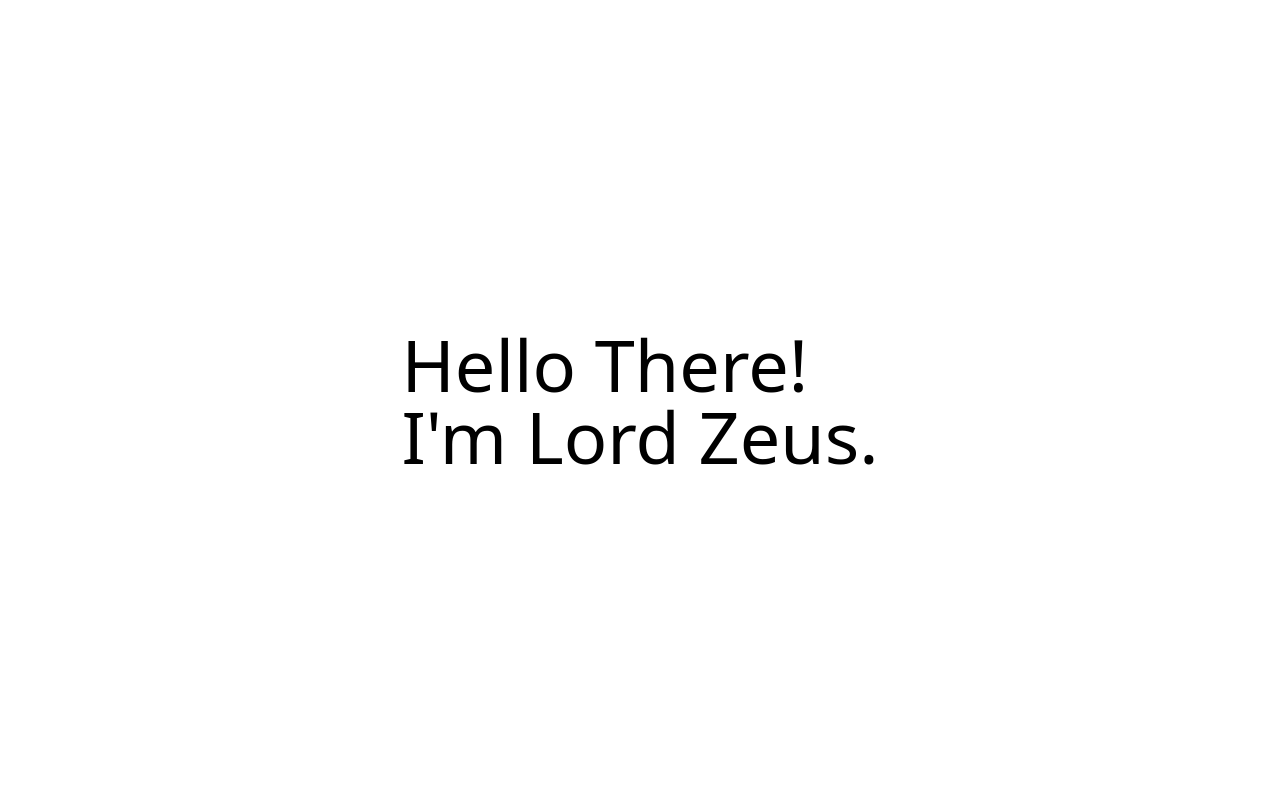
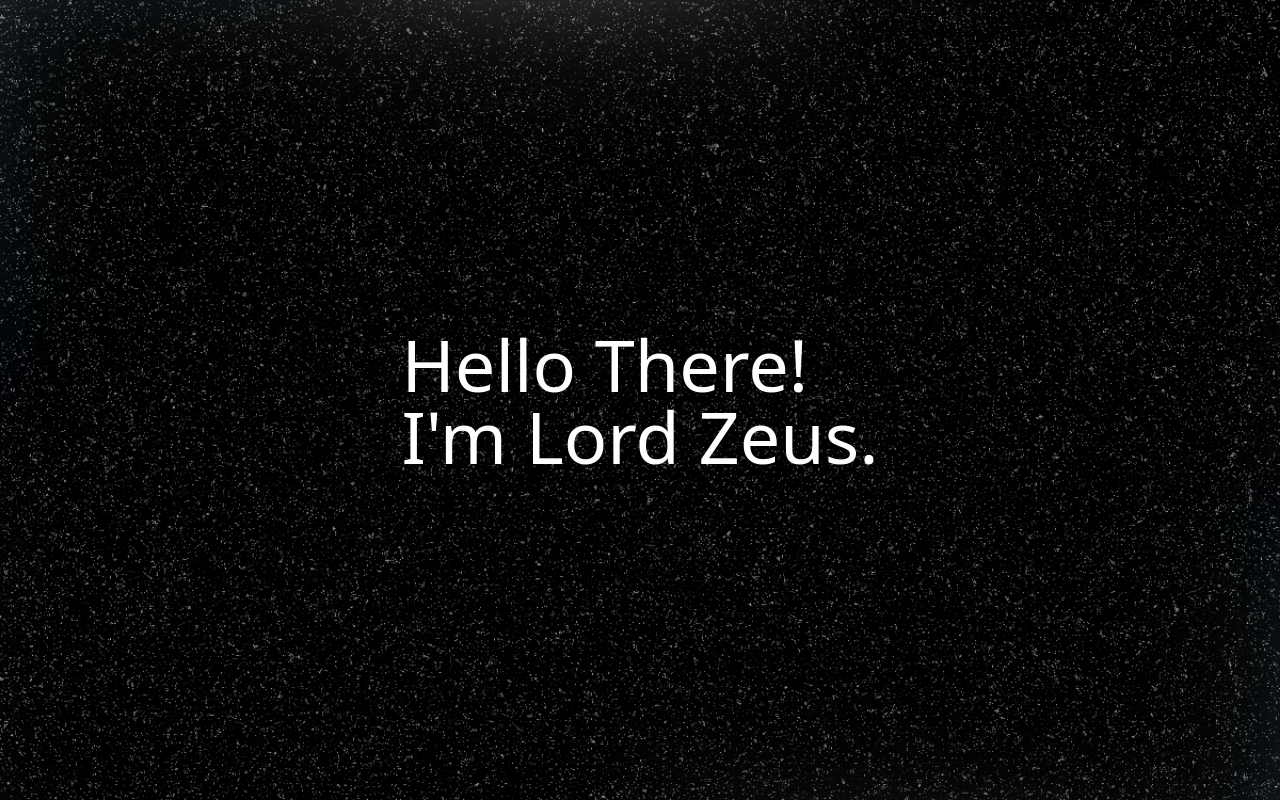
Before and after one commit to thelordzeus/portfolio-v2, a Next.js app: page / in a window 1280 px wide. Built offline with nearby package versions, Linux system fonts and the light colour scheme; grey boxes are pictures that could not be loaded; a web font is replaced by a local one.

Commit message:
feat: completed homeAnimated component

```diff
--- /dev/null
+++ b/components/Hero.jsx
@@ -0,0 +1,7 @@
+const Hero = () => {
+    return ( <>
+
+    </> );
+}
+
+export default Hero;
--- a/components/HomeAnimated.jsx
+++ b/components/HomeAnimated.jsx
@@ -2,16 +2,16 @@ const HomeAnimated = () => {
   return (
     <>
       <div className="group/wrap relative">
-        <div className="relative h-screen snap-y snap-mandatory overflow-y-auto scroll-smooth">
+        <div className="relative h-screen snap-y snap-mandatory overflow-y-auto scroll-smooth bg-blackGradient1 bg-cover">
           <div className="group flex h-screen w-full snap-start items-center justify-center">
             <div>
               <div className="overflow-hidden font-clash text-7xl font-medium">
-                <div className="group-hover/wrap:translate-y-full group-hover:animate-reveal">
+                <div className="group-hover/wrap:translate-y-full group-hover:animate-reveal text-white">
                   Hello There!
                 </div>
               </div>
               <div className="overflow-hidden font-clash text-7xl font-medium">
-                <div className="group-hover/wrap:translate-y-full group-hover:animate-reveal group-hover:animation-delay-300">
+                <div className="group-hover/wrap:translate-y-full group-hover:animate-reveal group-hover:animation-delay-300 text-white">
                   I'm Lord Zeus.
                 </div>
               </div>
@@ -22,12 +22,12 @@ const HomeAnimated = () => {
             <div>
               <div className="overflow-hidden font-clash text-7xl font-medium">
                 <div className="group-hover/wrap:translate-y-full group-hover:animate-reveal text-white">
-                  I'm a Full Stack Developer.
+                  Happen's to be a
                 </div>
               </div>
               <div className="overflow-hidden font-clash text-7xl font-medium">
                 <div className="group-hover/wrap:translate-y-full group-hover:animate-reveal group-hover:animation-delay-300 text-white">
-                  Anything
+                  Full Stack Developer.
                 </div>
               </div>
             </div>
@@ -37,18 +37,18 @@ const HomeAnimated = () => {
             <div>
               <div className="overflow-hidden font-clash text-7xl font-medium">
                 <div className="group-hover/wrap:translate-y-full group-hover:animate-reveal text-white">
-                  Activate
+                  A Weekend's And
                 </div>
               </div>
               <div className="overflow-hidden font-clash text-7xl font-medium">
                 <div className="group-hover/wrap:translate-y-full group-hover:animate-reveal group-hover:animation-delay-300 text-white">
-                  On Scroll
+                  Juice WRLD Fan.
                 </div>
               </div>
             </div>
           </div>
 
-          <div className="group flex h-screen snap-start snap-always items-center justify-center bg-black ">
+          <div className="group flex h-screen snap-start snap-always items-center justify-center bg-blackGradient2 bg-cover">
             <div>
               <div className="overflow-hidden font-clash text-7xl font-medium">
                 <div className="group-hover/wrap:translate-y-full group-hover:animate-reveal text-white">
--- a/tailwind.config.js
+++ b/tailwind.config.js
@@ -18,6 +18,8 @@ module.exports = {
       backgroundImage: {
         starFace: "url('../assets/starface.jpg')",
         greenGradient: "url('../assets/gradient.jpg')",
+        blackGradient1: "url('../assets/gradient1.png')",
+        blackGradient2: "url('../assets/gradient-2.png')",
         nightLife: "url('../assets/nightlife.mp4')",
       },
 
```
Also changed, not shown: assets/gradient-2.png (added), assets/gradient1.png (added).
